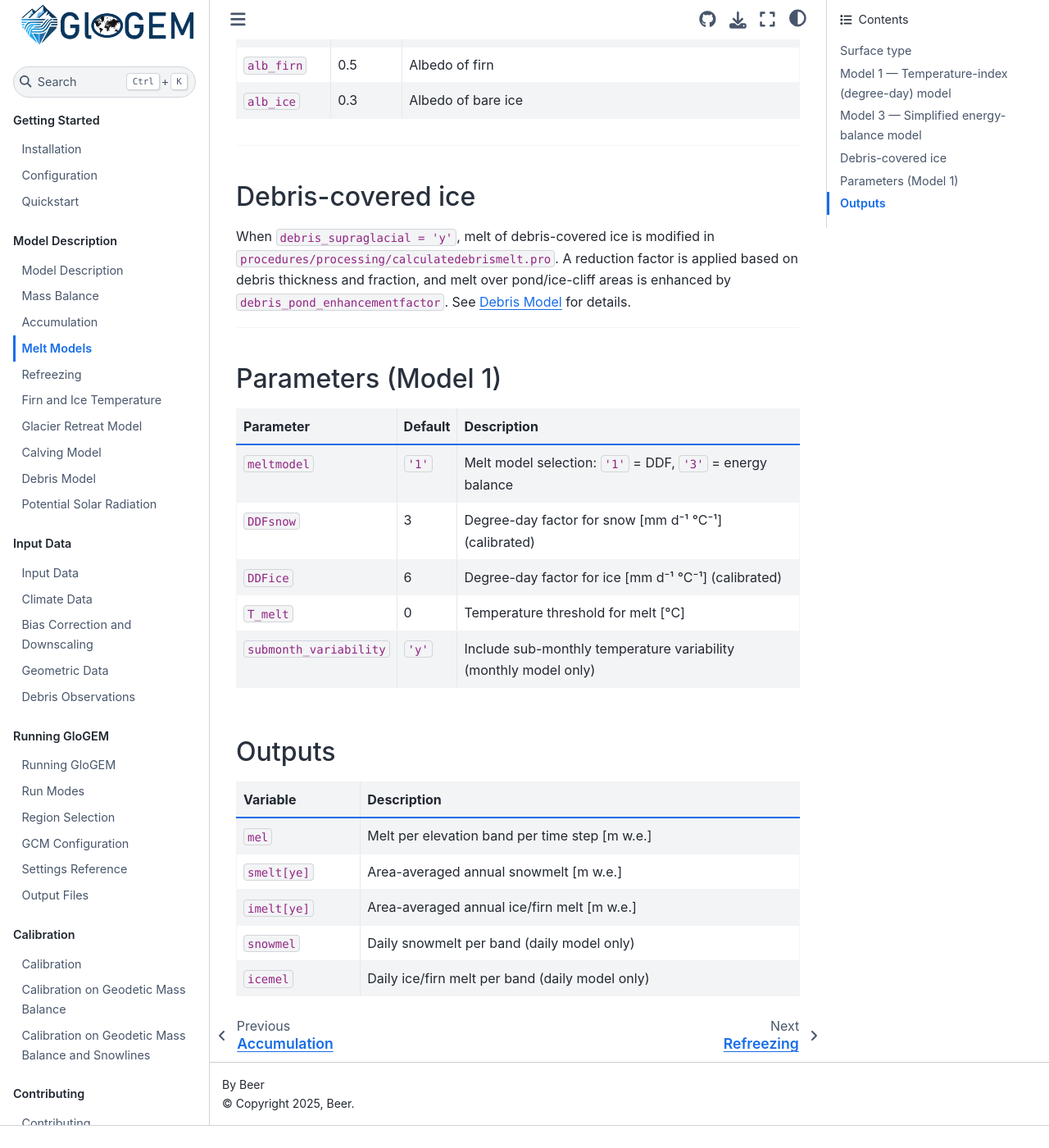
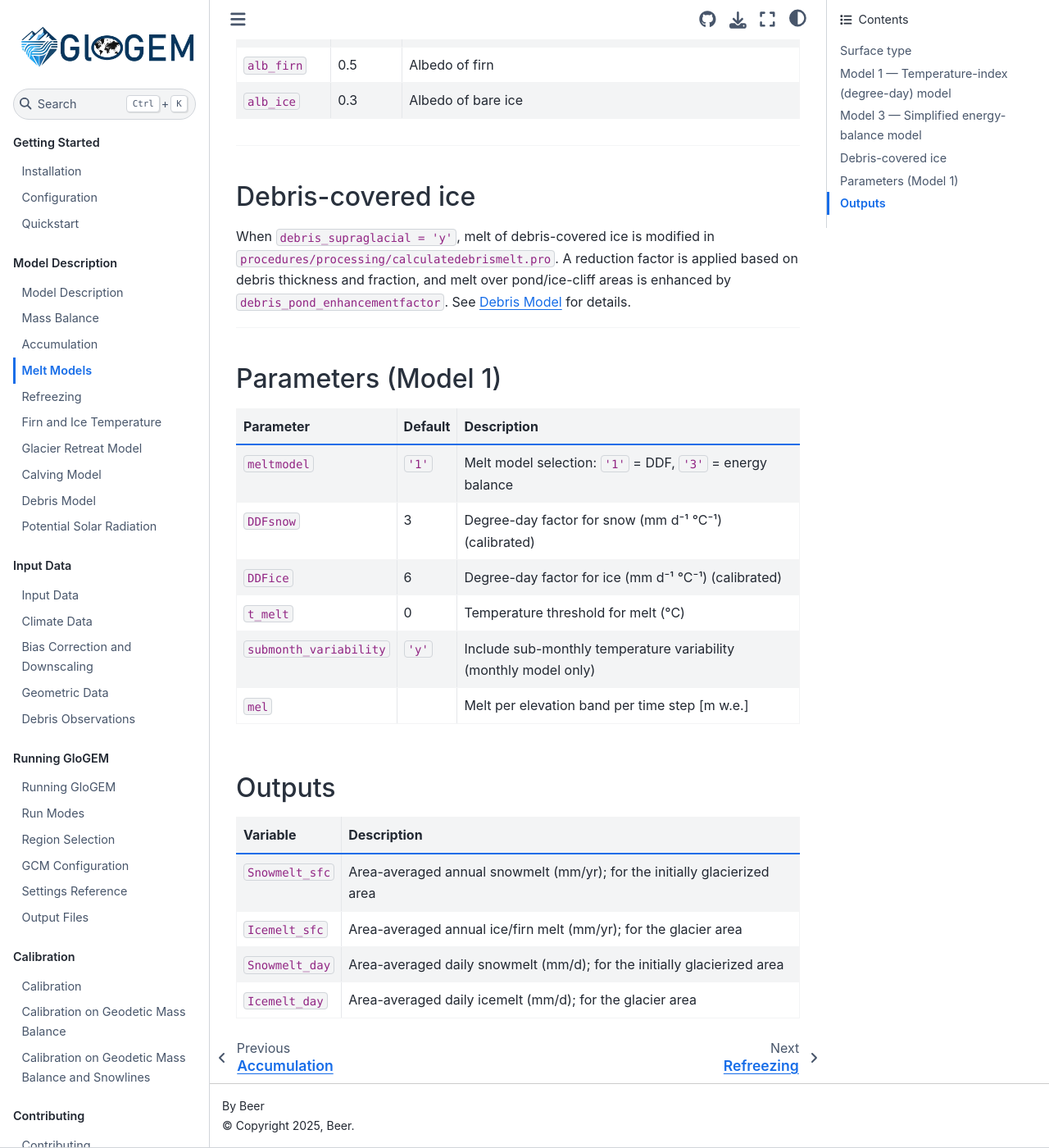
Before and after one commit to eth-vaw-glaciology/GloGEM-doc-temp, a Sphinx documentation site: the page built from docs/source/model-description/mass-balance/melt-models.md, in a window 1280 px wide and 1400 px high, scrolled down 2220 px. Shown: the whole window at 82% size. Built offline with Sphinx 7.4.7 and the Sphinx Book theme 1.1.4, drawn with Linux system fonts in a browser that asks for light colours; before the commit the page ends 3593 px from its top, so only the background shows below that.

Commit message:
updating the melt output

```diff
--- a/docs/source/model-description/mass-balance/melt-models.md
+++ b/docs/source/model-description/mass-balance/melt-models.md
@@ -85,17 +85,17 @@
 | Parameter | Default | Description |
 |-----------|---------|-------------|
 | `meltmodel` | `'1'` | Melt model selection: `'1'` = DDF, `'3'` = energy balance |
-| `DDFsnow` | 3 | Degree-day factor for snow [mm d⁻¹ °C⁻¹] (calibrated) |
-| `DDFice` | 6 | Degree-day factor for ice [mm d⁻¹ °C⁻¹] (calibrated) |
-| `T_melt` | 0 | Temperature threshold for melt [°C] |
+| `DDFsnow` | 3 | Degree-day factor for snow (mm d⁻¹ °C⁻¹) (calibrated) |
+| `DDFice` | 6 | Degree-day factor for ice (mm d⁻¹ °C⁻¹) (calibrated) |
+| `t_melt` | 0 | Temperature threshold for melt (°C) |
 | `submonth_variability` | `'y'` | Include sub-monthly temperature variability (monthly model only) |
+| `mel` || Melt per elevation band per time step [m w.e.] |
 
 ## Outputs
 
 | Variable | Description |
 |----------|-------------|
-| `mel` | Melt per elevation band per time step [m w.e.] |
-| `smelt[ye]` | Area-averaged annual snowmelt [m w.e.] |
-| `imelt[ye]` | Area-averaged annual ice/firn melt [m w.e.] |
-| `snowmel` | Daily snowmelt per band (daily model only) |
-| `icemel` | Daily ice/firn melt per band (daily model only) |
+| `Snowmelt_sfc` | Area-averaged annual snowmelt (mm/yr); for the initially glacierized area |
+| `Icemelt_sfc` | Area-averaged annual ice/firn melt (mm/yr); for the glacier area|
+| `Snowmelt_day` | Area-averaged daily snowmelt (mm/d); for the initially glacierized area |
+| `Icemelt_day` | Area-averaged daily icemelt (mm/d); for the glacier area|
```
